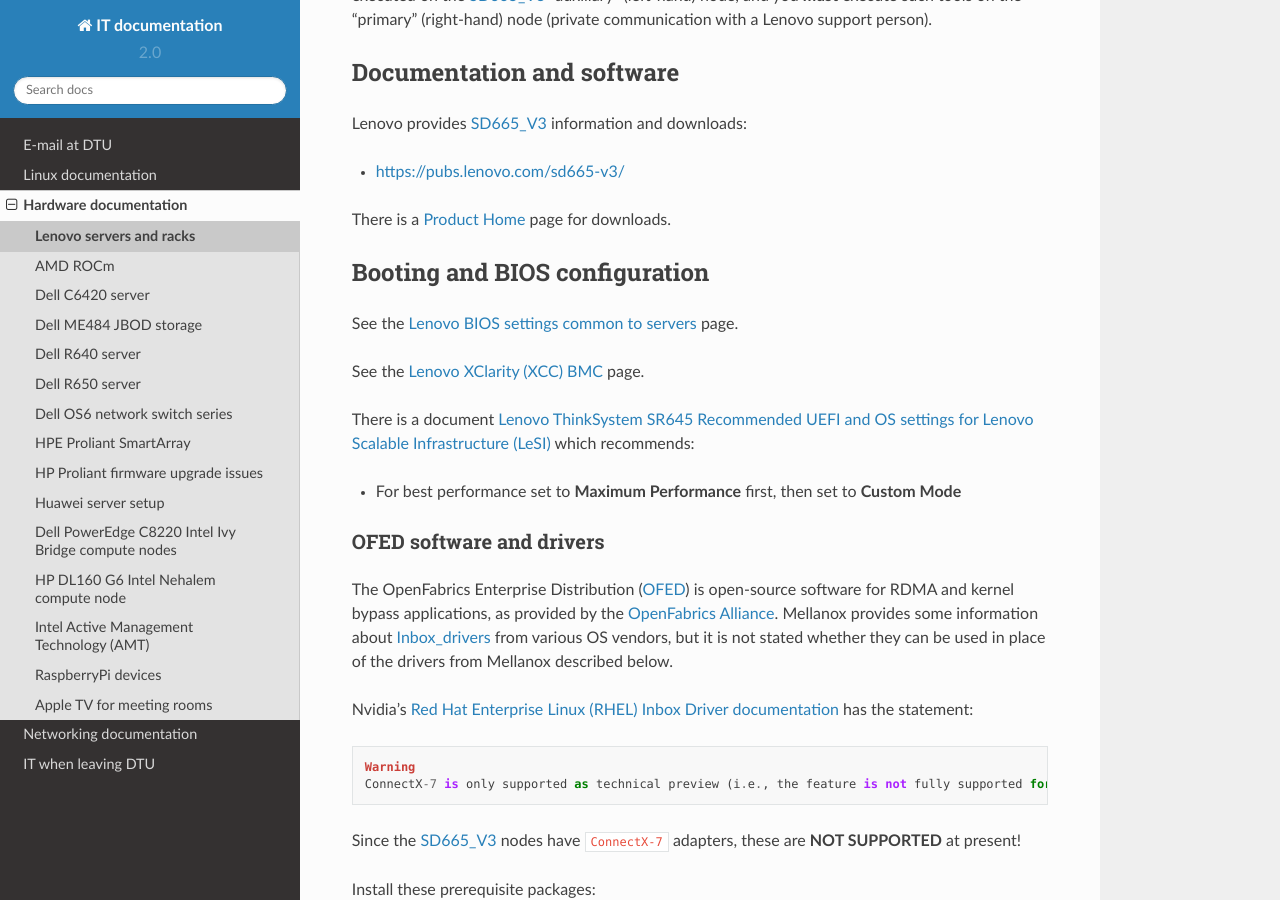
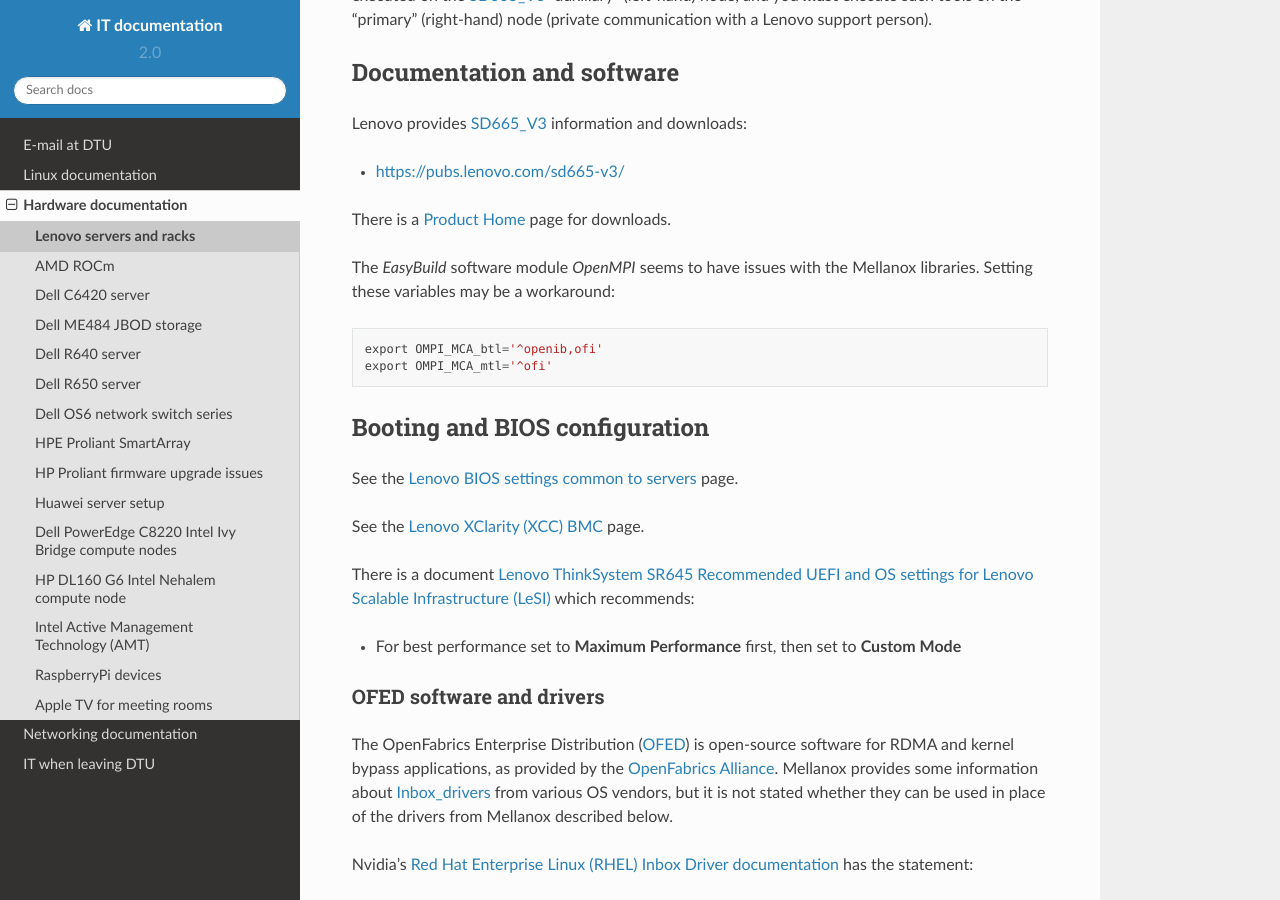
Before and after one commit to OleHolmNielsen/ITwiki, a Sphinx documentation site: the page built from docs/Lenovo_SD665_V3.rst, in a window 1280 px wide and 900 px high, scrolled down 797 px. Built offline with Sphinx 7.4.7 and the Read the Docs theme 2.0.0, drawn with Linux system fonts in a browser that asks for light colours.

Commit message:
OpenMPI workaround

```diff
--- a/docs/Lenovo_SD665_V3.rst
+++ b/docs/Lenovo_SD665_V3.rst
@@ -36,6 +36,12 @@
 * https://pubs.lenovo.com/sd665-v3/
 
 There is a `Product Home <https://datacentersupport.lenovo.com/us/en/products/servers/thinksystem/sd665-v3/7d9p>`_ page for downloads.
+
+The `EasyBuild` software module `OpenMPI` seems to have issues with the Mellanox libraries.
+Setting these variables may be a workaround::
+
+  export OMPI_MCA_btl='^openib,ofi'
+  export OMPI_MCA_mtl='^ofi'
 
 Booting and BIOS configuration
 ==============================
```
